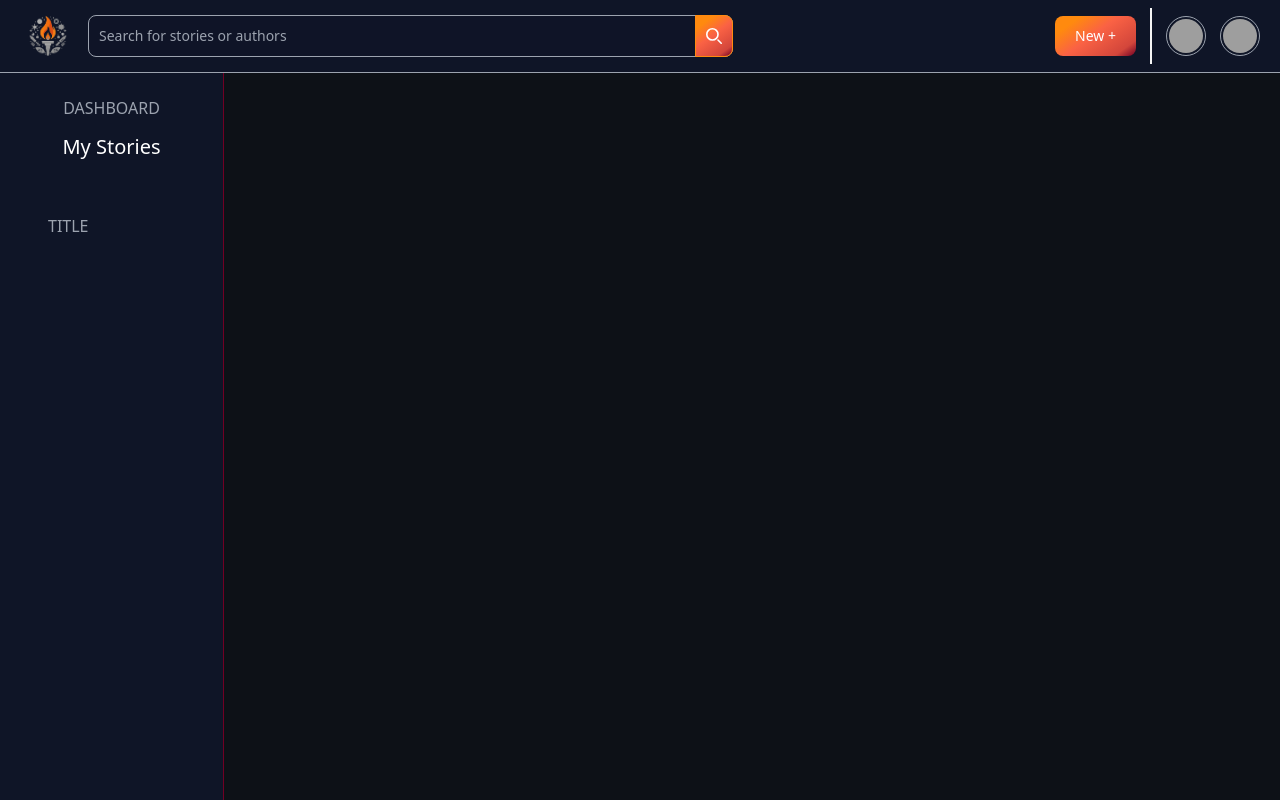
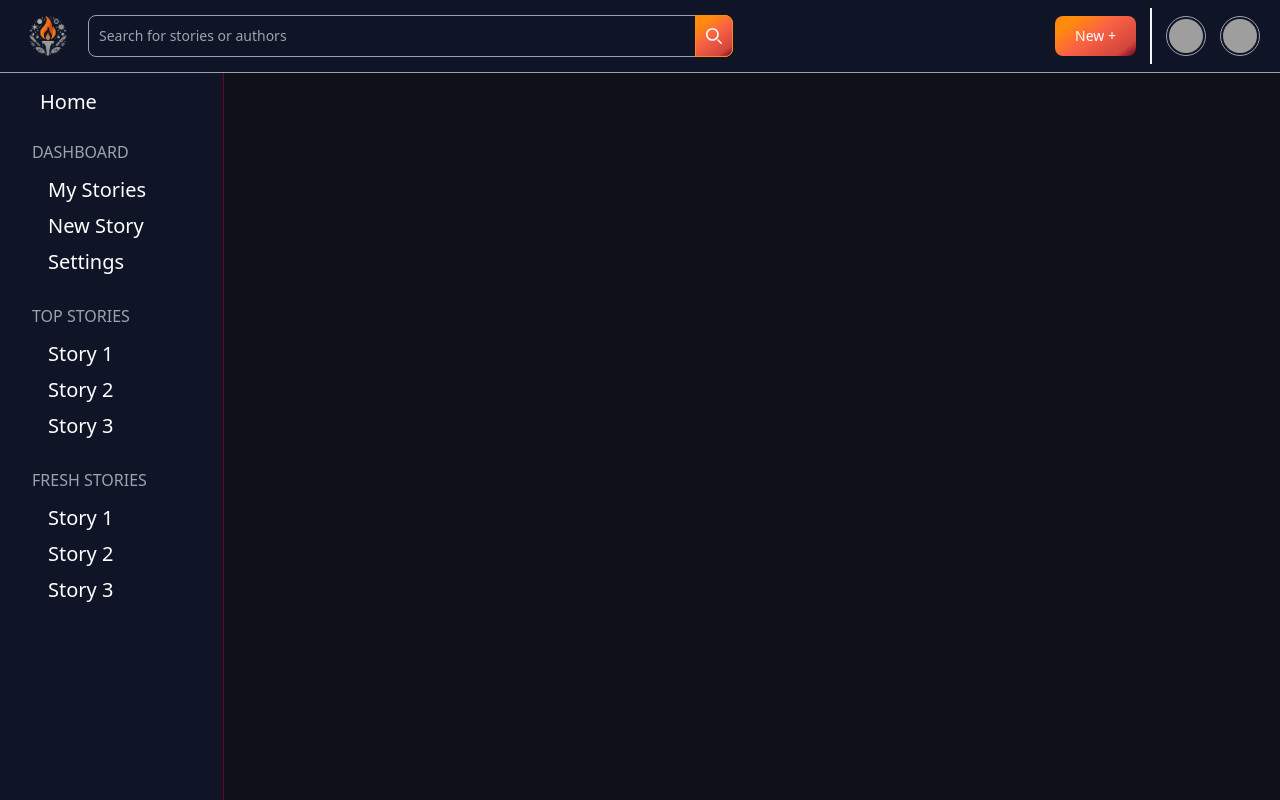
Before and after one commit to TaleTorch/TaleTorch, a React (Vite) app: page / in a window 1280 px wide. Built offline with nearby package versions, Linux system fonts and the light colour scheme; grey boxes are pictures that could not be loaded.

Commit message:
Sidebar and Navbar - SkilledCat

```diff
--- a/src/components/Navbar/Navbar.tsx
+++ b/src/components/Navbar/Navbar.tsx
@@ -14,16 +14,16 @@ function Navbar() {
                         </button>
                     </div>
                     <div className="flex-grow-0 flex-shrink-0">
-                        <img className="rounded-full w-14 h-14" src="../../logo.png"/>
+                        <a href=""><img className="rounded-full w-14 h-14" src="../../logo.png" /></a>
                     </div>
                     <div className="flex-auto sm:block ml-3 my-auto">
                         <form>
                             <div className="flex w-2/3">
                                 <div className="relative w-full">
-                                    <input type="search" id="search-dropdown" className="rounded-l-lg block p-2.5 w-full z-20 text-sm text-gray-200 search-bar-input-bg rounded-e-lg border border-gray-1 focus:border-1 focus:outline-none focus:border-dark-orange" placeholder="Search for stories or authors" required/>
+                                    <input type="search" id="search-dropdown" className="rounded-l-lg block p-2.5 w-full z-20 text-sm text-gray-200 search-bar-input-bg rounded-e-lg border border-gray-1 focus:border-1 focus:outline-none focus:border-dark-orange" placeholder="Search for stories or authors" required />
                                     <button type="submit" className="absolute top-0 end-0 p-2.5 text-sm font-medium h-full text-white search-bar-btn-bg rounded-e-lg border border-dark-orange focus:ring-2 focus:ring-dark-orange focus:outline-none">
                                         <svg className="w-4 h-4" aria-hidden="true" xmlns="http://www.w3.org/2000/svg" fill="none" viewBox="0 0 20 20">
-                                            <path stroke="currentColor" stroke-linecap="round" stroke-linejoin="round" stroke-width="2" d="m19 19-4-4m0-7A7 7 0 1 1 1 8a7 7 0 0 1 14 0Z"/>
+                                            <path stroke="currentColor" stroke-linecap="round" stroke-linejoin="round" stroke-width="2" d="m19 19-4-4m0-7A7 7 0 1 1 1 8a7 7 0 0 1 14 0Z" />
                                         </svg>
                                         <span className="sr-only">Search</span>
                                     </button>
@@ -36,10 +36,10 @@ function Navbar() {
                     </div>
                     <div className="inline-block w-0.5 self-stretch bg-neutral-100 opacity-100 dark:opacity-50"></div>
                     <div className="flex-grow-0 mx-3.5">
-                        <img className="rounded-full w-10 h-10 p-0.5 border border-gray-1 hover:border-2" src="../../notification.ico"/>
+                        <img className="rounded-full w-10 h-10 p-0.5 border border-gray-1 hover:border-2" src="../../notification.ico" />
                     </div>
                     <div className="flex-grow-0">
-                        <img className="rounded-full w-10 h-10 p-0.5 border border-gray-1 hover:border-2" src="../../default-account.ico"/>
+                        <img className="rounded-full w-10 h-10 p-0.5 border border-gray-1 hover:border-2" src="../../default-account.ico" />
                     </div>
                 </div>
             </nav>
--- a/src/components/Sidebar/Sidebar.css
+++ b/src/components/Sidebar/Sidebar.css
@@ -1,34 +1,3 @@
-/* :root {
-    --b1: #0D1117;
-    --b2: #0F1527;
-    --r1: #710024;
-    --o1: #FA6244;
-    --o2: #FF8A0E;
+.dashboard-item:hover {
+    background-image: linear-gradient(144deg, rgba(255,138,14,1) 19%, rgba(250,98,68,1) 47%, rgba(211,70,59,1) 84%, rgba(113,0,36,1) 100%) !important;
 }
-
-* {
-    box-sizing: border-box;
-    margin: 0;
-    padding: 0;
-}
-
-body {
-    background-color: var(--b1);
-    color: lightcyan;
-}
-
-nav {
-    height: 100vh;
-    width: 300px;
-    background-color: var(--b2);
-    border-right: solid 1px #FA6244;
-    padding: 70px 40px;
-}
-
-nav {}
-
-nav .title {
-    font-weight: bold;
-    font-size: 1.4rem;
-
-} */
--- a/src/components/Sidebar/Sidebar.tsx
+++ b/src/components/Sidebar/Sidebar.tsx
@@ -1,29 +1,33 @@
 import './Sidebar.css'
+import SidebarItem from './SidebarItem'
 
 function Sidebar() {
     return (
         <>
             <nav className='z-20 fixed flex flex-col items-center w-1/6 min-w-56 h-full bg-oxford-blue border-r border-claret pt-16'>
-                <div className='h-fit w-full pt-8 text-center'>
-                    <div className='mb-2 text-gray-1 uppercase'>Dashboard</div>
+                <div className='h-fit w-full my-2 text-white block mx-4 py-4 pl-10 rounded text-xl duration-200 hover:pl-10 hover:bg-gray-900'>Home</div>
+                <div className='h-fit w-full'>
+                    <div className='mb-2 text-gray-1 pl-8 uppercase'>Dashboard</div>
                     <ul className='text-white'>
-                        <li className='block mx-4 py-1 border border-oxford-blue rounded text-xl hover:border hover:border-dark-orange'>My Stories</li>
+                        <li className='dashboard-item block mx-4 py-1 pl-8 rounded text-xl transition-all duration-250 hover:pl-10'>My Stories</li>
+                        <li className='dashboard-item block mx-4 py-1 pl-8 rounded text-xl transition-all duration-250 hover:pl-10'>New Story</li>
+                        <li className='dashboard-item block mx-4 py-1 pl-8 rounded text-xl transition-all duration-250 hover:pl-10'>Settings</li>
                     </ul>
                 </div>
-                <div className='w-full px-12 py-12'>
-                    <div className='text-gray-1 uppercase'>Title</div>
-                    <ul className='pl-4 text-white'>
-                        <li className='block'></li>
+                <div className='h-fit w-full my-6'>
+                    <div className='mb-2 text-gray-1 pl-8 uppercase'>top stories</div>
+                    <ul className='text-white'>
+                        <SidebarItem title='Story 1'/>
+                        <SidebarItem title='Story 2'/>
+                        <SidebarItem title='Story 3'/>
                     </ul>
                 </div>
-                <div>
-                    <div></div>
-                    <ul>
-                        <li></li>
-                        <li></li>
-                        <li></li>
-                        <li></li>
-                        <li></li>
+                <div className='h-fit w-full'>
+                    <div className='mb-2 text-gray-1 pl-8 uppercase'>fresh stories</div>
+                    <ul className='text-white'>
+                        <SidebarItem title='Story 1'/>
+                        <SidebarItem title='Story 2'/>
+                        <SidebarItem title='Story 3'/>
                     </ul>
                 </div>
             </nav>
--- a/src/components/Sidebar/SidebarItem.tsx
+++ b/src/components/Sidebar/SidebarItem.tsx
@@ -7,7 +7,7 @@ interface SidebarItemProps{
 function SidebarItem(props: SidebarItemProps) {
     return (
         <>
-            <li>{props.title}</li>
+            <li className='block mx-4 py-1 pl-8 rounded text-xl transition-all duration-250 hover:pl-10 hover:bg-slate-800'>{props.title}</li>
         </>
     )
 }
```
